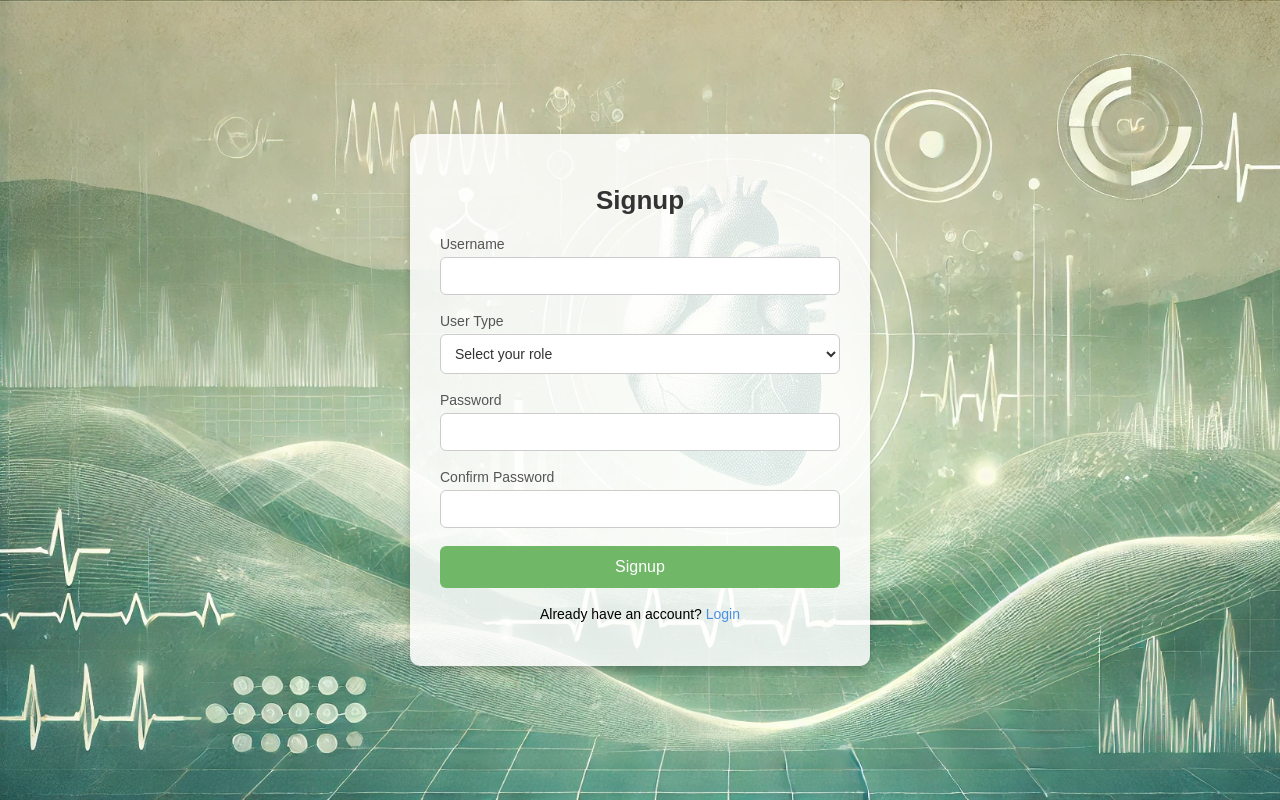
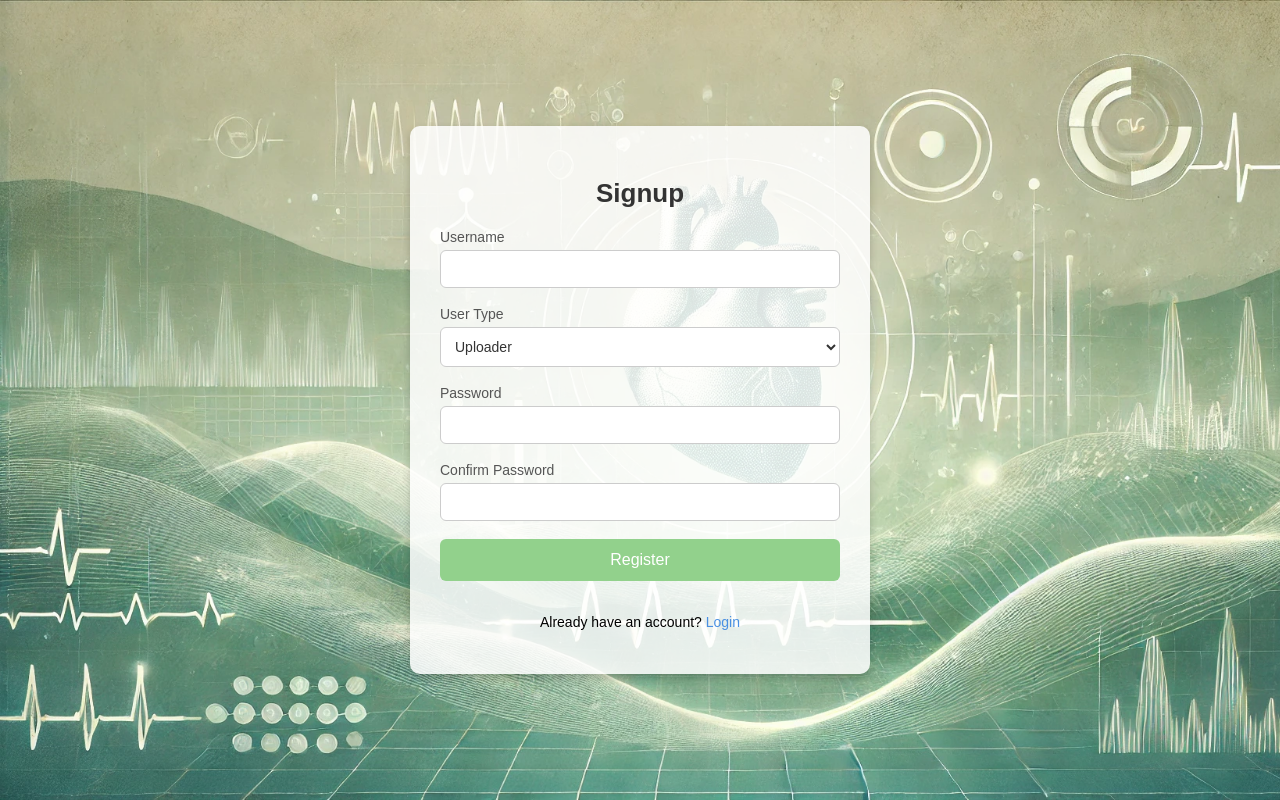
Before and after one commit to oprisadonis/CFpred_HeartMonitor, a Flask app: page /signup in a window 1280 px wide. Run offline with Flask 3, Linux system fonts and the light colour scheme.

Commit message:
updated signup/login form and added pasword constraints

```diff
--- a/app.py
+++ b/app.py
@@ -7,6 +7,11 @@ from queue import Queue
 from flask import Flask, render_template, redirect, url_for, request, flash, jsonify, Response
 from flask_login import login_user, login_required, logout_user, current_user, LoginManager
 from flask_socketio import SocketIO, disconnect, join_room, leave_room
+from flask_wtf import FlaskForm
+from wtforms.fields.choices import SelectField
+from wtforms.fields.simple import StringField, PasswordField, SubmitField
+from wtforms.validators import DataRequired, EqualTo, Length, Regexp
+
 from data_models import User, db, PPGData
 
 thread = None
@@ -26,10 +31,30 @@ login_manager = LoginManager()
 login_manager.init_app(app)
 login_manager.login_view = 'login'
 
-# Create the database tables
+
+class RegForm(FlaskForm):
+    username = StringField('Username', validators=[DataRequired()])
+    user_type = SelectField('User Type',  choices=[('uploader', 'Uploader'), ('supervisor', 'Supervisor')], validators=[DataRequired()],)
+    password = PasswordField('Password', validators=[
+        DataRequired(),
+        Length(min=8, message="Password must be at least 8 characters long."),
+        Regexp("^(?=.*?[A-Za-z])(?=.*?[a-z])(?=.*?[0-9])(?=.*?[#?!@$%^&*-]).{8,}$",
+               message="Password must include at least one letter, one number, and one special character.")
+    ])
+    confirm_password = PasswordField('Confirm Password', validators=[DataRequired(), EqualTo('password')])
+    submit = SubmitField('Register')
+
+
+class LoginForm(FlaskForm):
+    username = StringField('Username', validators=[DataRequired()])
+    password = PasswordField('Password', validators=[DataRequired()])
+    submit = SubmitField('Login')
+
+
+# # Create the database tables
 # with app.app_context():
-# db.drop_all()
-# db.create_all()
+#     db.drop_all()
+#     db.create_all()
 
 started = False
 ############################################
@@ -100,8 +125,6 @@ def save_batch(data_batch, user_id):
         q.put(r)
     print(f"Q: {q.qsize()}")
 
-
-
     # send_to_client(records)
 
 
@@ -124,7 +147,7 @@ def handle_client(user_id):
 
             while "\n" in buffer:
                 line, buffer = buffer.split("\n", 1)  # Extract one message at a time
-                #print(line)
+                # print(line)
                 try:
                     batch_data = json.loads(line)  # Expecting a list of 100 records
                     if isinstance(batch_data, list):
@@ -206,40 +229,31 @@ def home():
 
 @app.route('/signup', methods=['GET', 'POST'])
 def signup():
-    if request.method == 'POST':
-        username = request.form['username']
-        password = request.form['password']
-        confirm_password = request.form['confirm_password']
-        user_type = request.form['user_type']  # Get user role from form
+    f = RegForm()
+    if f.validate_on_submit():
+        username = f.username.data
+        user_type = f.user_type.data
+        password = f.password.data
 
-        if password != confirm_password:
-            flash("Passwords do not match!")
-            return redirect(url_for('signup'))
-
-        # Check if username exists
-        existing_user = User.query.filter_by(username=username).first()
-        if existing_user:
-            flash("Username already exists!")
-            return redirect(url_for('signup'))
-
-        # Create new user
-        new_user = User(username=username, role=user_type)
+        # create new user
+        new_user = User(username=username, user_type=user_type)
         new_user.set_password(password)
-
+        # insert new_user into the database
         db.session.add(new_user)
         db.session.commit()
 
         flash("User successfully registered!")
         return redirect(url_for('login'))
 
-    return render_template('signup.html')
+    return render_template('signup.html', f=f)
 
 
 @app.route('/login', methods=['GET', 'POST'])
 def login():
-    if request.method == 'POST':
-        username = request.form['username']
-        password = request.form['password']
+    f = LoginForm()
+    if f.validate_on_submit():
+        username = f.username.data
+        password = f.password.data
 
         user = User.query.filter_by(username=username).first()
         if user and user.check_password(password):
@@ -248,7 +262,7 @@ def login():
         else:
             flash('Invalid username or password')
 
-    return render_template('login.html')
+    return render_template('login.html', f=f)
 
 
 @app.route('/dashboard')
@@ -276,7 +290,6 @@ def connectSensor():
     main_receiver()
 
 
-
 @app.route('/startMonitoring')
 @login_required
 def startMonitoring():
--- a/data_models.py
+++ b/data_models.py
@@ -11,6 +11,10 @@ class User(UserMixin, db.Model):
     username = db.Column(db.String(150), unique=True, nullable=False)
     password_hash = db.Column(db.String(150), nullable=False)
     role = db.Column(db.String(20), nullable=False)  # "uploader" or "supervisor"
+
+    def __init__(self, username, user_type):
+        self.username = username
+        self.role = user_type
 
     def __repr__(self):
         return f'<User {self.username} - {self.role}>'
--- a/templates/signup.html
+++ b/templates/signup.html
@@ -1,6 +1,5 @@
 <!DOCTYPE html>
 <html lang="en">
-
 <head>
     <meta charset="UTF-8">
     <meta name="viewport" content="width=device-width, initial-scale=1.0">
@@ -66,25 +65,29 @@
             outline: none;
         }
 
-        .form-group button {
+        .btnn {
             width: 100%;
             padding: 12px;
-            background-color: #70b867;
+            background-color: #92d18c;
             border: none;
             border-radius: 6px;
             color: white;
+            justify-content: center;
+            text-align: center;
             font-size: 16px;
             cursor: pointer;
             transition: background-color 0.3s ease;
         }
 
-        .form-group button:hover {
-            background-color: #5a9c52;
+        .btnn:hover {
+            background-color: #70b867;
         }
 
-        .flash-message {
+        .flash-message,
+        .form-errors {
             color: #e74c3c;
             margin-top: 10px;
+            font-size: 14px;
         }
 
         .link {
@@ -102,38 +105,47 @@
         }
     </style>
 </head>
-
 <body>
 
 <div class="signup-container">
     <h2>Signup</h2>
     <form method="POST">
+        {{ f.hidden_tag() }}
+
         <div class="form-group">
-            <label for="username">Username</label>
-            <input type="text" id="username" name="username" required>
+            {{ f.username.label }}
+            {{ f.username(class="form-control") }}
+            {% for error in f.username.errors %}
+                <div class="form-errors">{{ error }}</div>
+            {% endfor %}
         </div>
 
         <div class="form-group">
-            <label for="user_type">User Type</label>
-            <select name="user_type" id="user_type" required>
-                <option value="" disabled selected>Select your role</option>
-                <option value="uploader">Uploader</option>
-                <option value="supervisor">Supervisor</option>
-            </select>
+            {{ f.user_type.label }}
+            {{ f.user_type(class="form-control") }}
+            {% for error in f.user_type.errors %}
+                <div class="form-errors">{{ error }}</div>
+            {% endfor %}
         </div>
 
         <div class="form-group">
-            <label for="password">Password</label>
-            <input type="password" id="password" name="password" required>
+            {{ f.password.label }}
+            {{ f.password(class="form-control") }}
+            {% for error in f.password.errors %}
+                <div class="form-errors">{{ error }}</div>
+            {% endfor %}
         </div>
 
         <div class="form-group">
-            <label for="confirm_password">Confirm Password</label>
-            <input type="password" id="confirm_password" name="confirm_password" required>
+            {{ f.confirm_password.label }}
+            {{ f.confirm_password(class="form-control") }}
+            {% for error in f.confirm_password.errors %}
+                <div class="form-errors">{{ error }}</div>
+            {% endfor %}
         </div>
 
-        <div class="form-group">
-            <button type="submit">Signup</button>
+        <div>
+            {{ f.submit(class = "form-group btnn") }}
         </div>
 
         <div class="flash-message">
@@ -149,5 +161,4 @@
 </div>
 
 </body>
-
 </html>
```
Also changed, not shown: templates/login.html (+19 -9 lines), instance/heartMonitorDB.db.
